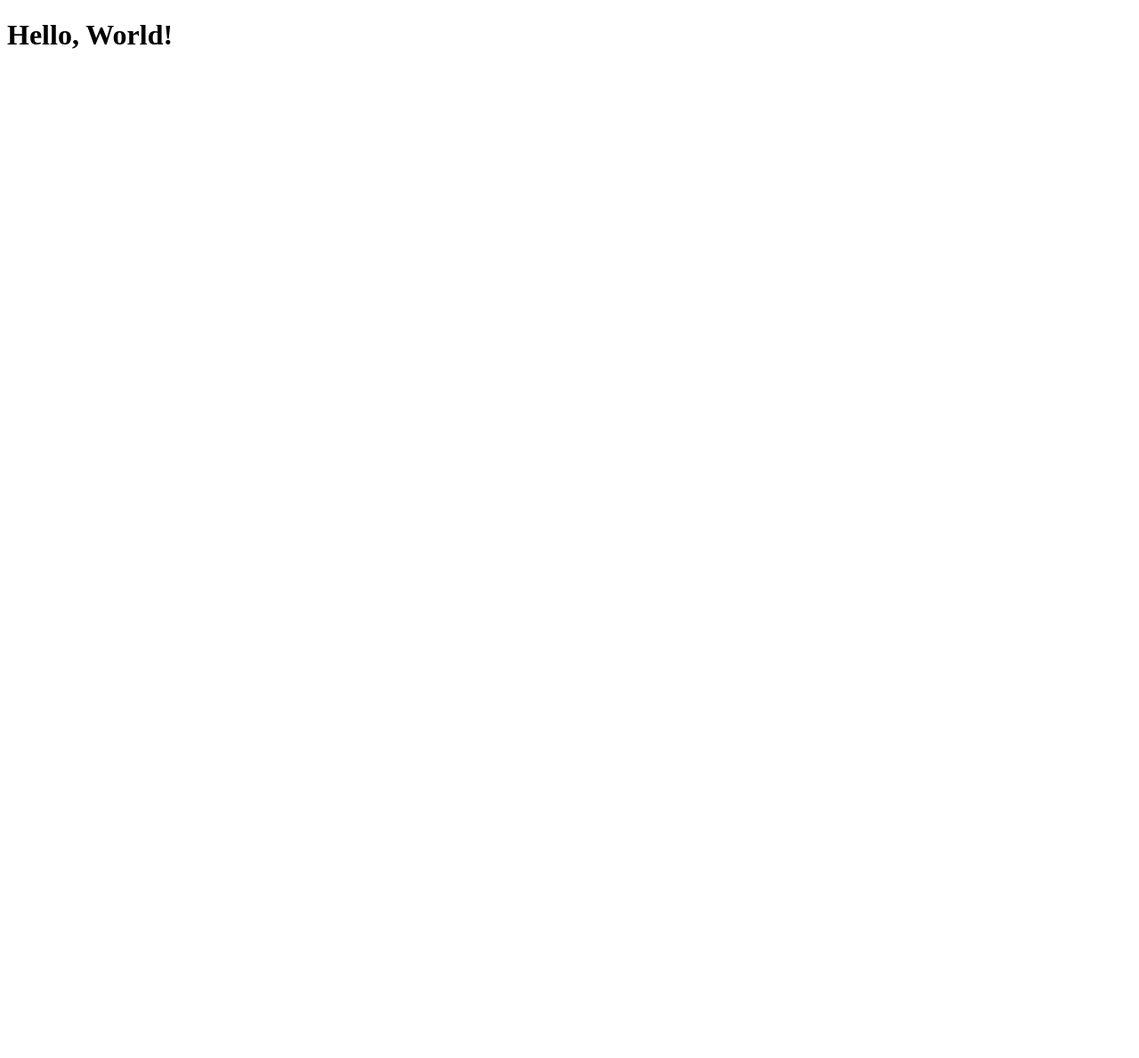
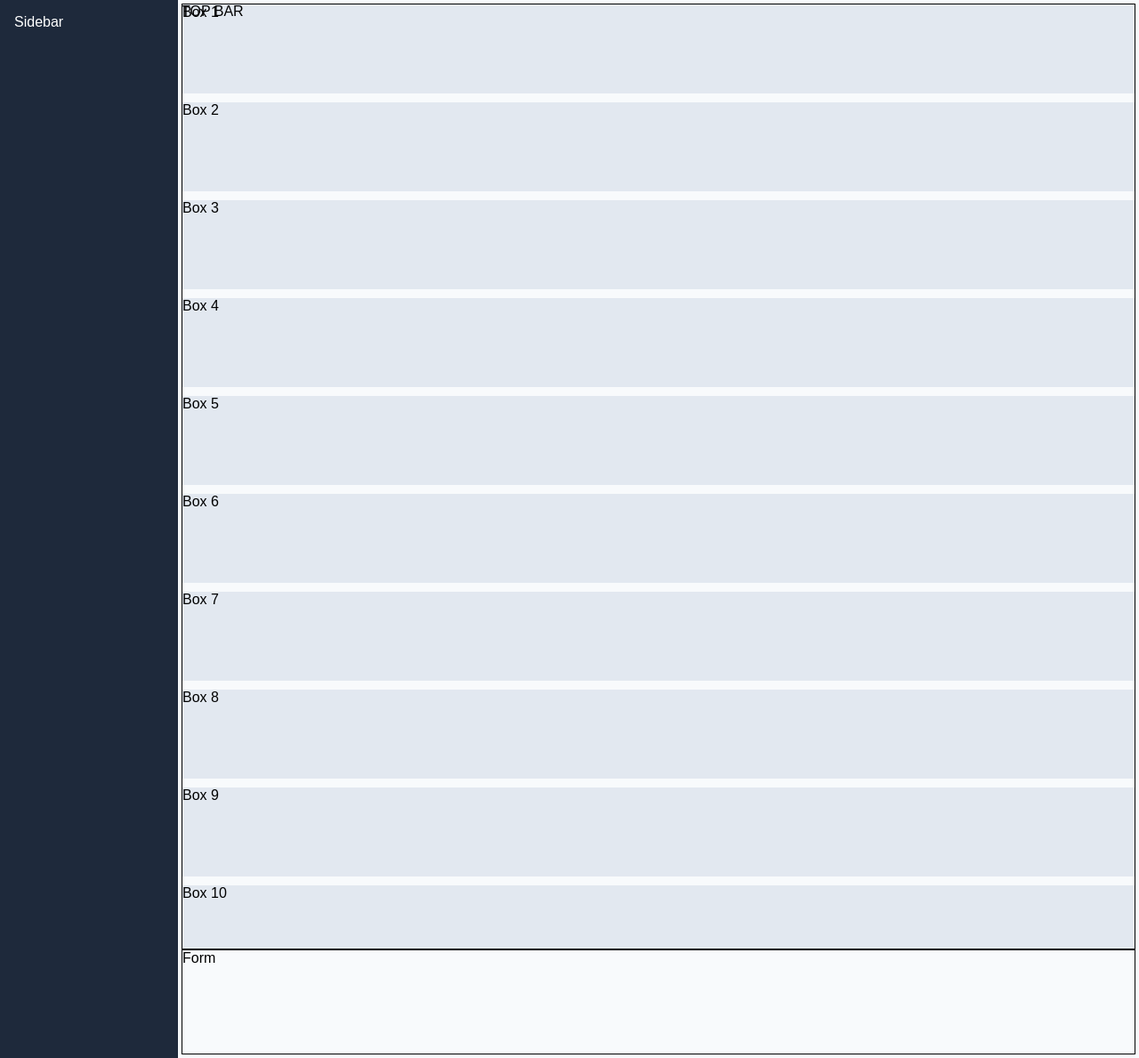
Before and after one commit to YashKushwaha/chatbot_ui, a FastAPI app: page / in a window 1280 px wide; the page is wider, and only the part inside the window is pictured. Before the commit the part shown is almost empty. Shown: that part at 89% size. Run offline with FastAPI, Linux system fonts and the light colour scheme.

Commit message:
placeholder divs for chat history, top bar, input form created

```diff
--- /dev/null
+++ b/front_end/static/css/content_box.css
@@ -0,0 +1,24 @@
+.top-bar {
+  position: absolute;
+  flex: 0 0 auto;
+  height: 5%;
+  width: 100%;
+  background-color: rgba(255, 255, 255, 0); /* semi-transparent */
+}
+.scrollable-content {
+  flex: 1; /* This fills remaining space */
+  overflow-y: auto;
+  border: 1px solid #000;
+}
+.form-div {
+  flex: 0 0 auto;
+  height: 10%;
+  border: 1px solid #000;
+}
+
+.box {
+    width: 100%;
+    height: 100px;
+    background-color: #e2e8f0;
+    margin-bottom: 10px;
+}
--- /dev/null
+++ b/front_end/static/css/layout.css
@@ -0,0 +1,56 @@
+/* Reset box sizing for consistency */
+* {
+  box-sizing: border-box;
+}
+
+body, html {
+  margin: 0;
+  height: 100%;
+  font-family: Arial, sans-serif;
+}
+
+/* Outer layout */
+.layout {
+  display: flex;
+  height: 100vh; /* Full viewport height */
+  overflow: hidden;
+}
+
+/* Sidebar */
+.sidebar {
+  width: 200px;
+  background-color: #1e293b; /* Slate-800 */
+  color: white;
+  padding: 1rem;
+  flex-shrink: 0; /* Prevent shrinking */
+  display: flex;
+  flex-direction: column;
+  gap: 1rem;
+}
+
+/* .content is a flex item inside .layout AND a flex container itself */
+.content {
+  flex: 1; /* <-- behave as flex item */
+  display: flex; /* <-- behave as flex container */
+  flex-direction: column;
+  background-color: #f8fafc;
+  padding: 0.25rem;
+  overflow-y: auto;
+}
+
+
+/* Optional Styling */
+.sidebar {
+  box-shadow: 2px 0 5px rgba(0,0,0,0.1);
+}
+
+@media (max-width: 768px) {
+  .layout {
+    flex-direction: column;
+  }
+
+  .sidebar {
+    width: 100%;
+    box-shadow: none;
+  }
+}
--- /dev/null
+++ b/front_end/templates/components/chat_history.html
@@ -0,0 +1,3 @@
+  {% for i in range(10) %}
+    <div class="box">Box {{ i + 1 }}</div>
+  {% endfor %}
--- /dev/null
+++ b/front_end/templates/components/content.html
@@ -0,0 +1,10 @@
+<div class="top-bar">TOP BAR </div>
+
+<div class="scrollable-content">
+    <div id="chat-history" class="chat-history">
+        {% include "components/chat_history.html" %}
+
+    </div>
+</div>
+
+<div class="form-div">Form</div>
--- /dev/null
+++ b/front_end/templates/components/sidebar.html
@@ -0,0 +1 @@
+Sidebar
--- a/front_end/templates/index.html
+++ b/front_end/templates/index.html
@@ -1,10 +1,14 @@
 <!DOCTYPE html>
 <html>
 <head>
+  <link rel="stylesheet" href="static/css/layout.css" />
+  <link rel="stylesheet" href="static/css/content_box.css" />
 </head>
 <body>
-
-    <h1>Hello, World! </h1>
+  <div class="layout">
+    <div class="sidebar">{% include "components/sidebar.html" %}</div>
+    <div class="content">{% include "components/content.html" %}</div>
+  </div>
 
 </body>
 </html>
```
